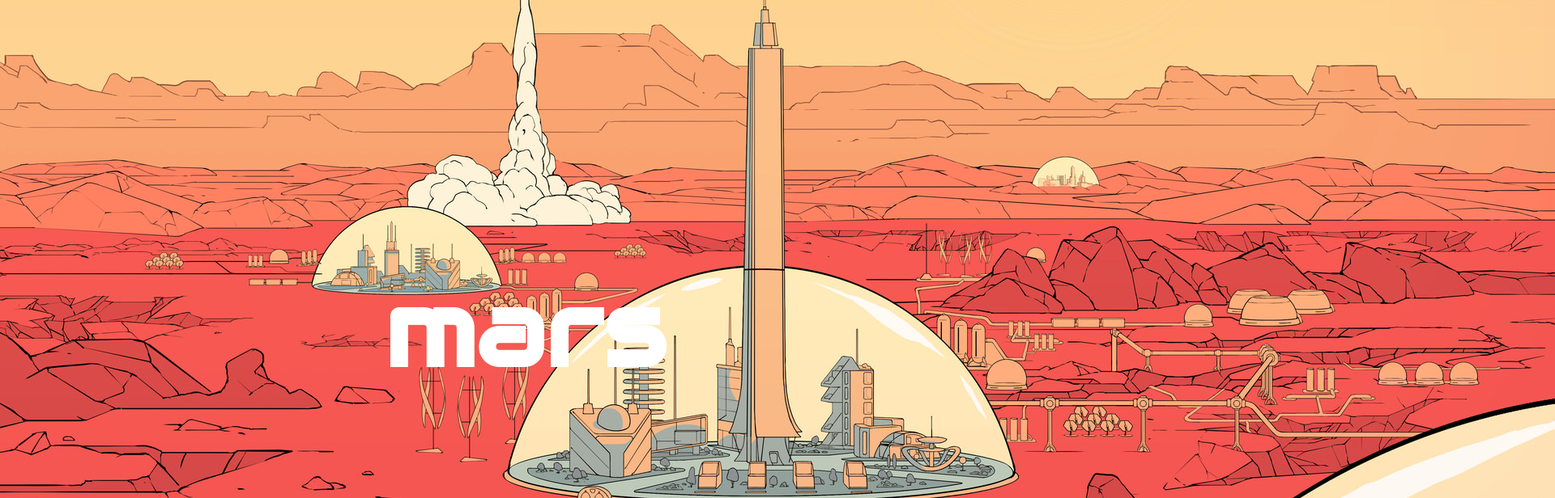
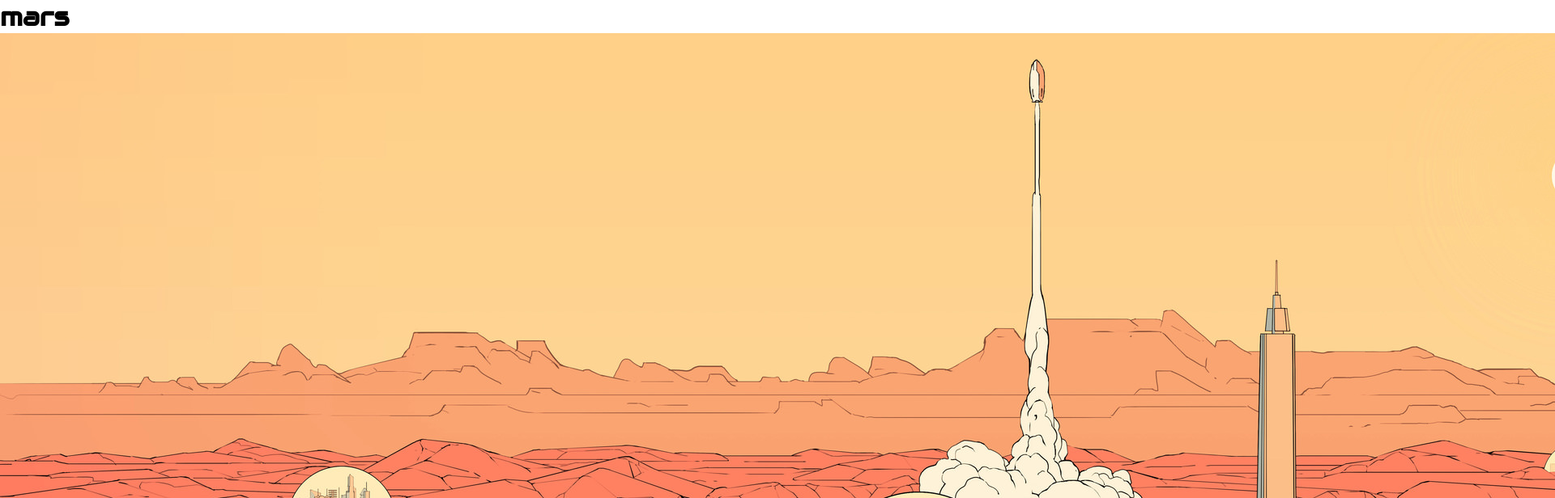
Before and after one commit to Normani-code/PWD_Project, a plain HTML site: page index.html in a window 1280 px wide. Shown: the top 616 px of the page at 81% size, 1920 px wide, since content can reach past the window. Drawn offline with Linux system fonts and the light colour scheme.

Commit message:
Revert "tittle new 2.0"
This reverts commit 5c064ff3de2afd5b5bf066ca9d7789c1837e0e53.

```diff
--- a/index.html
+++ b/index.html
@@ -1,6 +1,5 @@
 <!DOCTYPE html>
 <html lang="en">
-
 <head>
   <meta charset="UTF-8">
   <meta name="viewport" content="width=device-width, initial-scale=1.0">
@@ -9,32 +8,26 @@
 <link rel="stylesheet" href="style/style.css">
 <link rel="preconnect" href="https://fonts.gstatic.com">
 <link href="https://fonts.googleapis.com/css2?family=Audiowide&display=swap" rel="stylesheet">
-
 </head>
-
 <body>
 
   <header class="header">
     <div class="grid">
-      <div class="img-background">
       <div class="text-lobby">
         <h1 class="Audiowide">
          mars
         </h1>
+        <section>
+    <div class="img-background">
+          <img src="Design\Mars-artwork-original-art-Surviving-Mars-1286139.jpg" alt="">
+        </div>
+  </section>
+
       </div>
     </div>
-
-<div class="md">
-  <img src="Design\Mars-artwork-original-art-Surviving-Mars-1286139.jpg" alt="">
-</div>
-
-
-    </div>
   </header>
-  <section>
 
 
 
 </body>
-
 </html>
--- a/style/style.css
+++ b/style/style.css
@@ -1,34 +1,26 @@
-body {
+*{
+    margin: 0;
+    padding: 0;
+    box-sizing: border-box;
+}
+
+body{
     font-family: 'Audiowide', cursive;
 }
 
-.grid {
+.grid{
     display: grid;
 }
-
-.text-lobby {
-    position: absolute;
-    height: 100%;
-    width: 100%;
-    color: rgb(255, 255, 255);
-    display: flex;
+.text-lobby{
+    display: flexbox;
+    justify-content: center;
     align-items: center;
-    justify-content: center;
-    flex-direction: column;
-    font-size: 65px;
-    margin: 0 0 5px;
-
 }
 
+.Audiowide{
+    font-weight: 900;
+}
 
-.md{
-    margin: 0;
-    padding: 0;
-    height: 100vh;
-    width: 100vw;
-    position: static;
-    display: flex;
-    align-items: center;
-    justify-content: center;
-    flex-direction: column;
-    }
+,img-background{
+    grid-area: auto;
+}
```
Also changed, not shown: ThisIsANewBranch.txt (added). Lines whose indentation alone changed are shown as unchanged.
